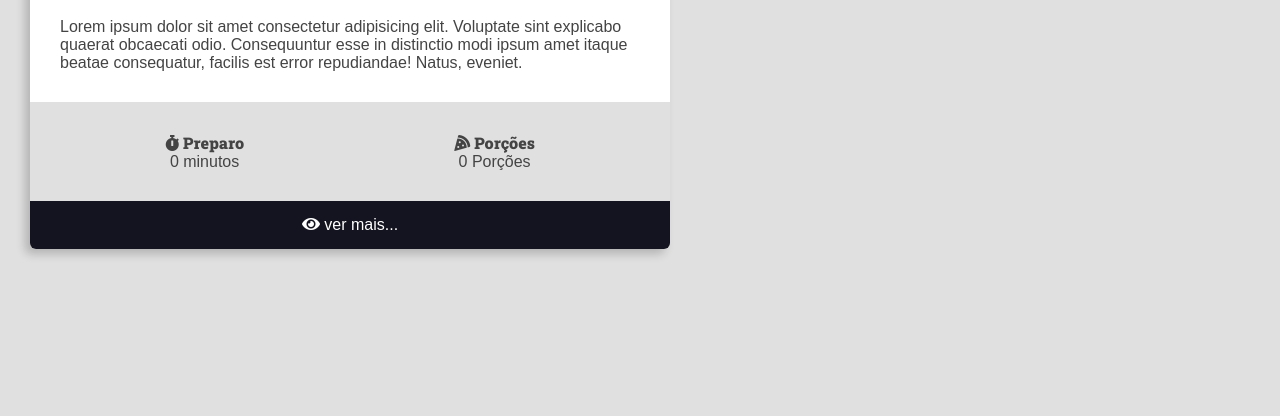
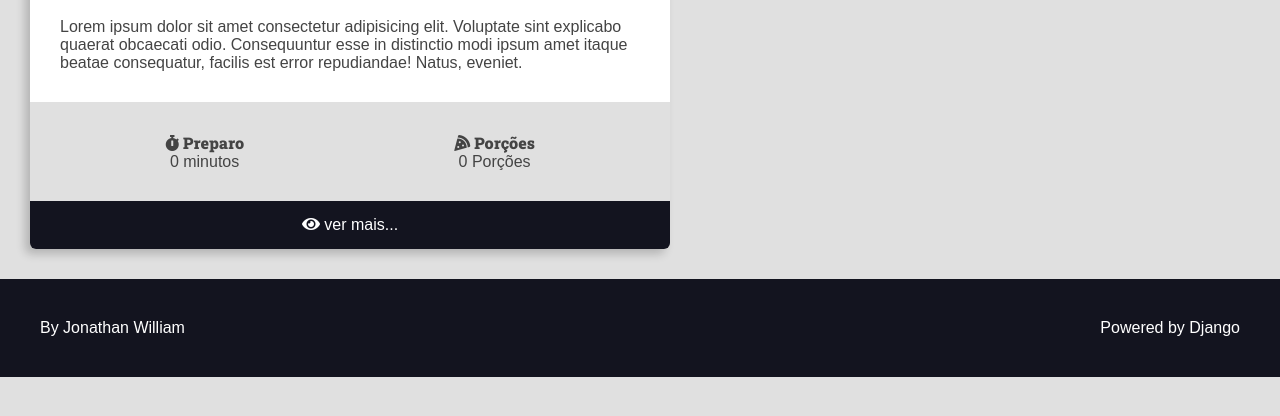
Before and after one commit to WilliamJonathan/curso-django-projeto1, a Django app: page / in a window 1280 px wide. Shown: the part 332-748 px from the top of the page. Run offline with Django 4.2, Linux system fonts and the light colour scheme; some libraries are stand-ins or nearby versions.

Commit message:
finished footer

```diff
--- /dev/null
+++ b/recipes/templates/recipes/partials/footer.html
@@ -0,0 +1,9 @@
+<footer class="main-footer">
+    <div class="developer">
+      <a href="" target="_blank" rel="noreferrer noopener">By Jonathan William</a>
+    </div>
+
+    <div class="powered">
+      <a href="https://www.djangoproject.com/" target="_blank" rel="noreferrer noopener">Powered by Django</a>
+    </div>
+  </footer>
--- a/recipes/templates/recipes/partials/head.html
+++ b/recipes/templates/recipes/partials/head.html
@@ -258,6 +258,25 @@
         .recipe-footer a:hover {
             filter: brightness(2);
         }
+
+        .main-footer {
+            display: flex;
+            align-items: center;
+            justify-content: space-between;
+            background: var(--color-primary-dark);
+            color: var(--color-white);
+            padding: var(--spacing-gutter-large);
+        }
+
+        .main-footer a {
+            color: var(--color-white);
+            text-decoration: none;
+            transition: all 300ms ease-in-out;
+        }
+
+        .main-footer a:hover {
+            filter: brightness(.8);
+        }
     </style>
 
 </head>
--- /dev/null
+++ b/recipes/templates/recipes/partials/recipe.html
@@ -0,0 +1,54 @@
+<div class="recipe recipe-list-item">
+    <div class="recipe-cover">
+        <img src="https://via.placeholder.com/1280x720.png/269fe6" alt="Temporario">
+    </div>
+    <div class="recipe-title-container">
+        <h2 class="recipe-title">Lorem ipsum dolor sit amet.</h2>
+    </div>
+
+    <div class="recipe-author">
+        <span class="recipe-author-item">
+            <i class="fas fa-user"></i>
+            Jonathan William
+        </span>
+        <span class="recipe-author-item">
+            <i class="fas fa-calendar-alt"></i>
+            12/09/2022 às 11:21
+        </span>
+        <span class="recipe-author-item">
+            <a href="">
+                <i class="fas fa-layer-group"></i>
+                <span>café da manhã</span>
+            </a>
+        </span>
+    </div>
+
+    <div class="recipe-content">
+        <p>Lorem ipsum dolor sit amet consectetur adipisicing elit. Voluptate sint explicabo quaerat obcaecati
+            odio. Consequuntur esse in distinctio modi ipsum amet itaque beatae consequatur, facilis est error
+            repudiandae! Natus, eveniet.</p>
+    </div>
+
+    <div class="recipe-meta-container">
+        <div class="recipe-meta recipe-preparation">
+            <h3 class="recipe-meta-title"><i class="fas fa-stopwatch"></i> Preparo</h3>
+            <div class="recipe-meta-text">
+                0 minutos
+            </div>
+        </div>
+        <div class="recipe-meta recipe-servings">
+            <h3 class="recipe-meta-title"><i class="fas fa-pizza-slice"></i> Porções</h3>
+            <div class="recipe-meta-text">
+                0 Porções
+            </div>
+        </div>
+    </div>
+
+    <footer class="recipe-footer">
+        <a class="recipe-read-more button button-dark button-full-width" href="/recipes/3/">
+            <i class="fas fa-eye"></i>
+            <span>ver mais...</span>
+        </a>
+    </footer>
+
+</div>
```
Also changed, not shown: recipes/templates/recipes/pages/home.html (+3 -54 lines).
